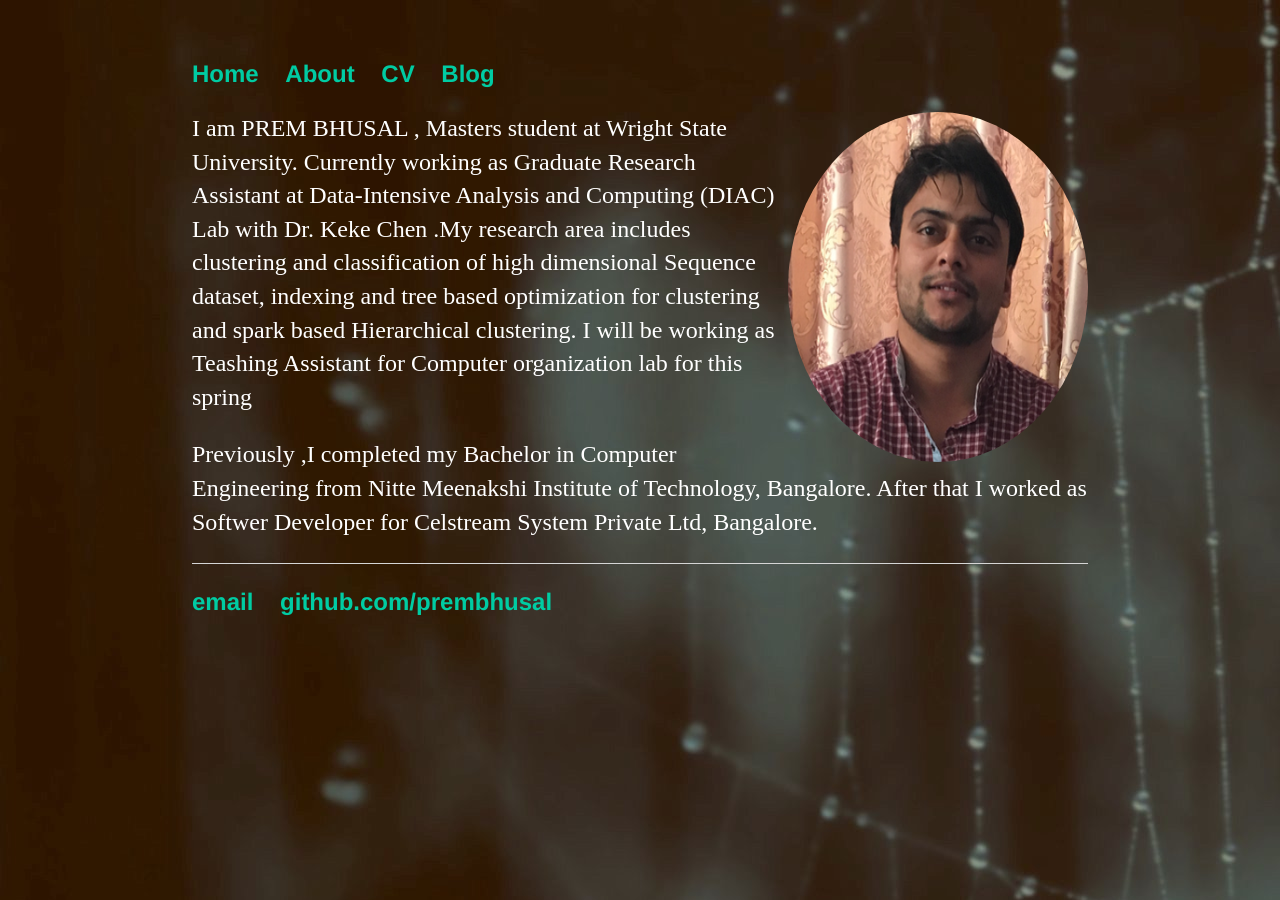
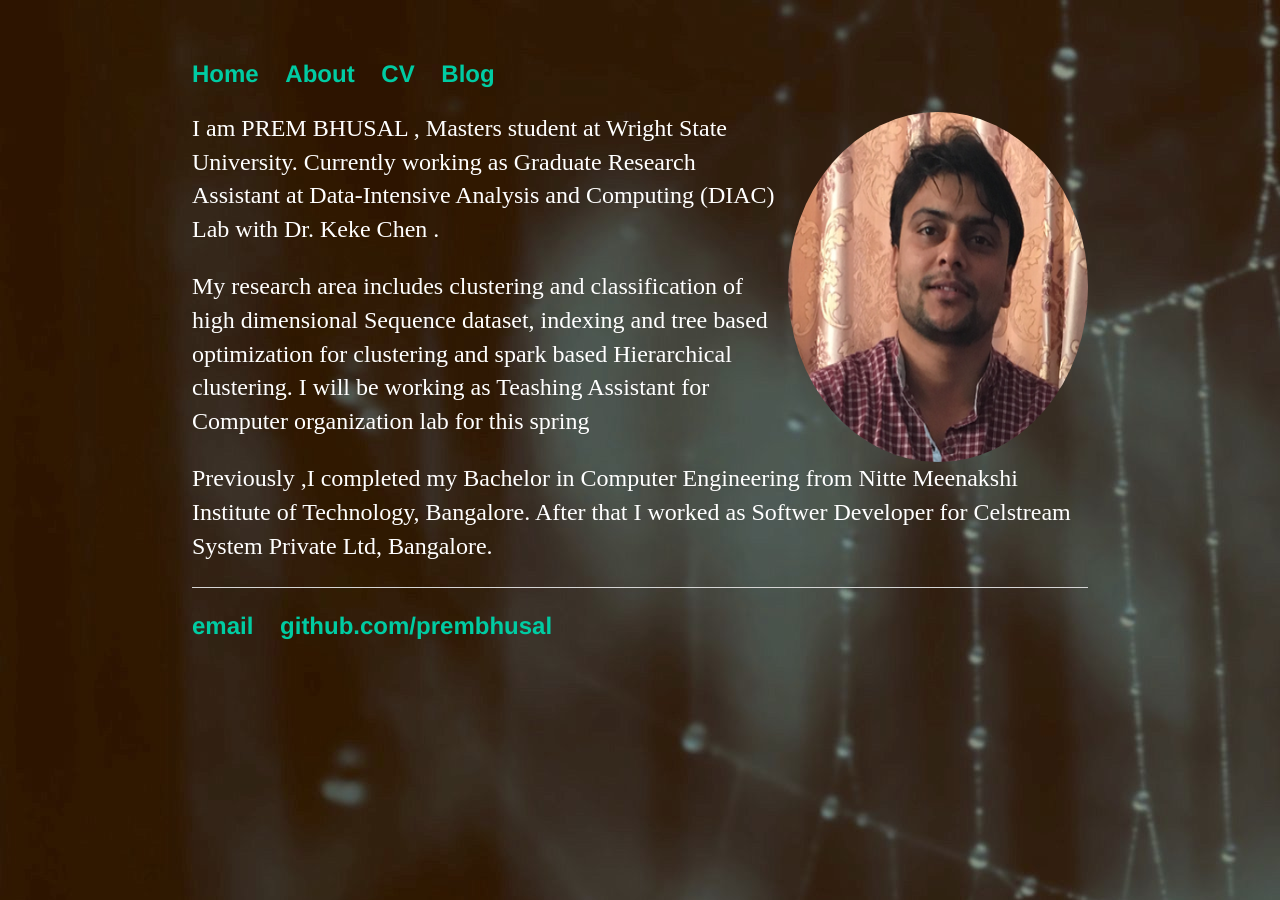
Before and after one commit to prembhusal/prembhusalWebsite, a Jekyll site: the page built from index.html, in a window 1280 px wide. Built offline with Jekyll 4.4.1, drawn with Linux system fonts in a browser that asks for light colours.

```diff
--- a/index.html
+++ b/index.html
@@ -7,7 +7,7 @@ title: prembhusal
 
 	<p ><img src="/img/prem.jpg" alt="HTML5 Icon" class ="center" style="width:300px;height:350px;" >
 	I am PREM BHUSAL , Masters student at  Wright State University. Currently  working as Graduate Research Assistant at
-	Data-Intensive Analysis and Computing (DIAC) Lab with Dr. Keke Chen .My research area includes clustering
+		Data-Intensive Analysis and Computing (DIAC) Lab with Dr. Keke Chen .</p><p>My research area includes clustering
 	and classification of high dimensional Sequence dataset, indexing and tree based optimization for clustering and spark based
 	Hierarchical clustering. I will be working as Teashing Assistant for Computer organization lab for this spring
 	</p><p>
```
